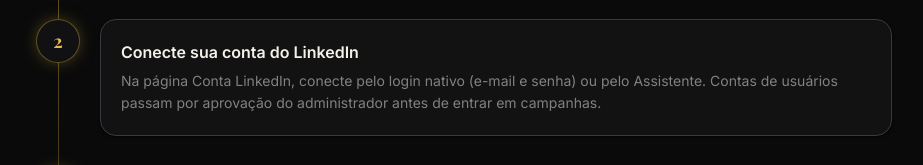
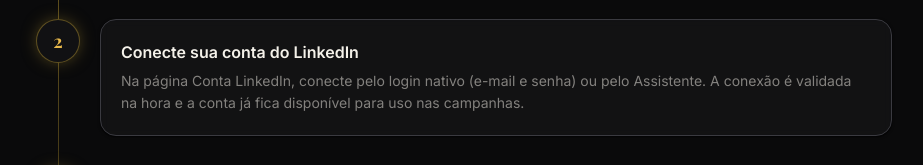
Before and after one commit to AiPTZ/linkon, a React (Vite) app in the folder frontend/: page / in a window 1280 px wide. Shown: the part 1887-2052 px from the top of the page, without its empty margins (176-1099 px from the left). Built offline with nearby package versions, Linux system fonts and the light colour scheme.

Commit message:
fix(web): textos do fluxo de conexão não mencionam mais aprovação manual
- ConnectPage/Tutorial/Landing: conexão validada na hora e conta
  disponível imediatamente para as campanhas (fluxo automático atual)

```diff
--- a/frontend/src/pages/ConnectPage.tsx
+++ b/frontend/src/pages/ConnectPage.tsx
@@ -243,8 +243,7 @@
         </div>
         {!isAdmin && (
           <p className="mt-3 text-xs text-cream/40">
-            Conexões de usuários passam pela aprovação do administrador antes de serem usadas nas
-            campanhas.
+            A conta fica conectada na hora e já pode ser usada nas campanhas.
           </p>
         )}
         </>
--- a/frontend/src/pages/LandingPage.tsx
+++ b/frontend/src/pages/LandingPage.tsx
@@ -64,7 +64,7 @@
   },
   {
     title: "Conecte sua conta do LinkedIn",
-    desc: "Na página Conta LinkedIn, conecte pelo login nativo (e-mail e senha) ou pelo Assistente. Contas de usuários passam por aprovação do administrador antes de entrar em campanhas.",
+    desc: "Na página Conta LinkedIn, conecte pelo login nativo (e-mail e senha) ou pelo Assistente. A conexão é validada na hora e a conta já fica disponível para uso nas campanhas.",
   },
   {
     title: "Crie a campanha de convites",
--- a/frontend/src/pages/TutorialPage.tsx
+++ b/frontend/src/pages/TutorialPage.tsx
@@ -30,7 +30,7 @@
   {
     n: 2,
     title: "Conecte sua conta do LinkedIn",
-    text: "Na página Conta LinkedIn, use o login nativo (e-mail e senha) ou o Assistente (conexão guiada em nova aba). Usuários comuns têm limite de 1 conta e a conexão fica Aguardando aprovação até o administrador liberar em Administração → Contas LinkedIn. O administrador conecta quantas contas precisar e já usa na hora.",
+    text: "Na página Conta LinkedIn, use o login nativo (e-mail e senha) ou o Assistente (conexão guiada em nova aba). A conexão é validada na hora: assim que o login confirma, a conta fica disponível imediatamente para uso nas campanhas. Cada usuário tem limite de 1 conta do LinkedIn.",
     action: { to: "/conectar", label: "Conectar conta" },
     icon: UserPlus,
   },
```
